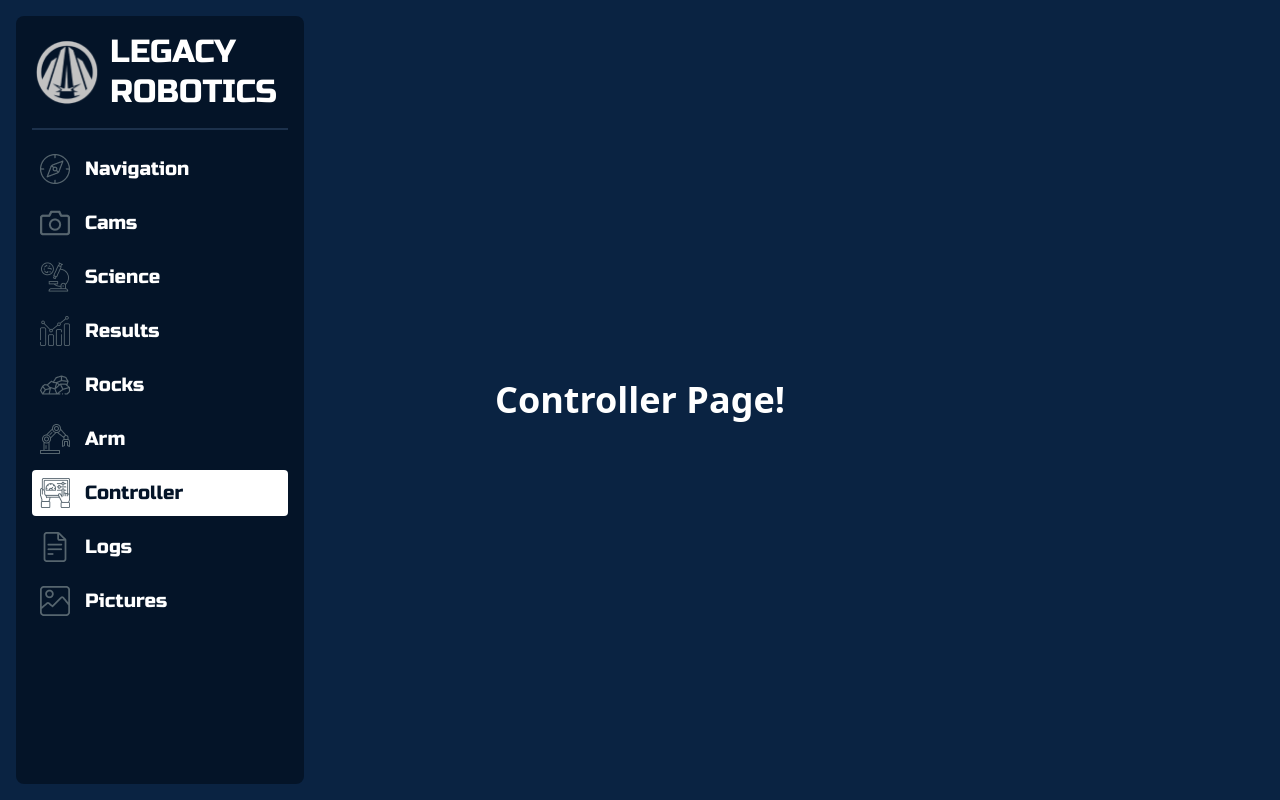
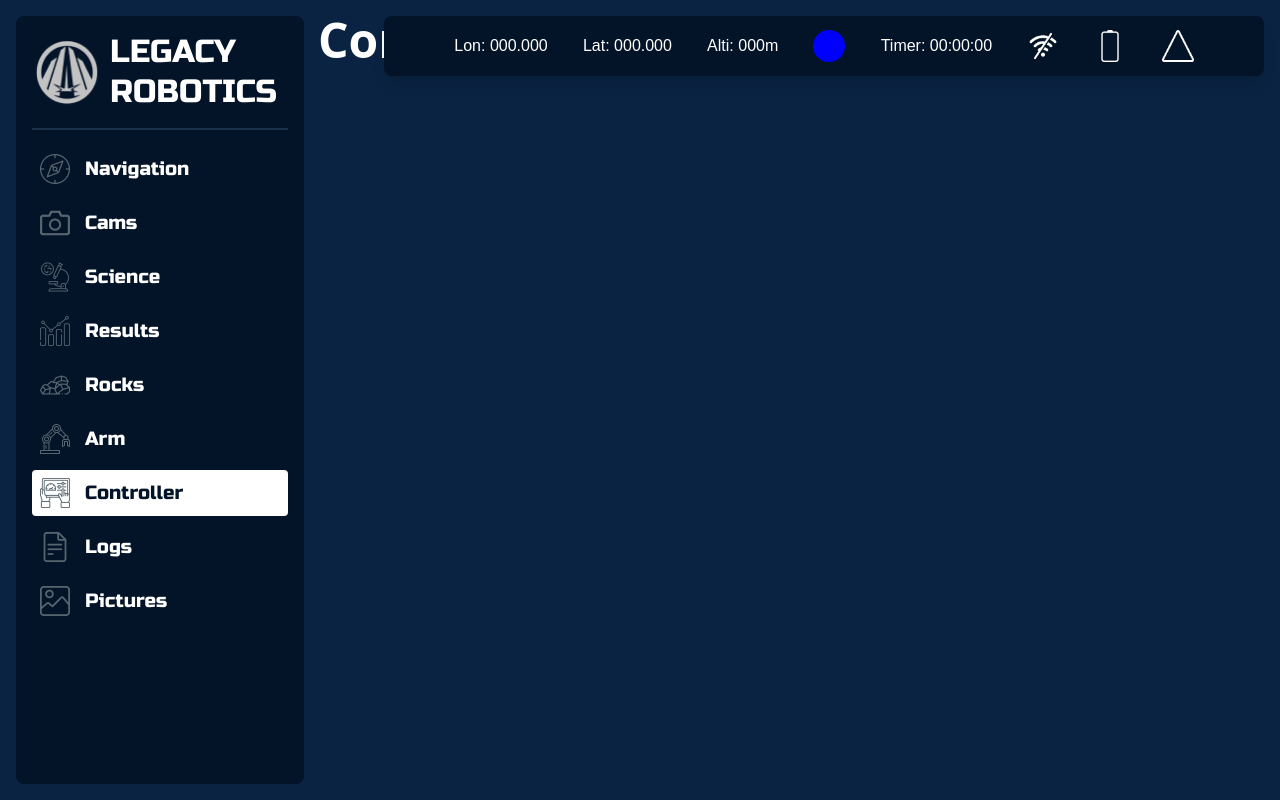
Before and after one commit to UCI-Legacy-Robotics/Base-Station, a React (Vite) app: page /Controller in a window 1280 px wide. Built offline with nearby package versions, Linux system fonts and the light colour scheme; a web font is replaced by a local one.

Commit message:
Layout setup

```diff
--- /dev/null
+++ b/src/components/Layout.jsx
@@ -0,0 +1,19 @@
+import React from 'react';
+import Navbar from '../components/Navbar';
+import StatusBar from '../components/Statusbar';
+
+const styles = {
+  Container: "relative h-screen bg-[#0A2342]",
+};
+
+const Layout = ({ children }) => {
+  return (
+    <div className={styles.Container}>
+      <Navbar />
+      <StatusBar />
+      {children}
+    </div>
+  );
+};
+
+export default Layout;
--- a/src/pages/Arm.jsx
+++ b/src/pages/Arm.jsx
@@ -1,27 +1,17 @@
 import React from 'react';
-import Navbar from '../components/Navbar';
+import Layout from '../components/Layout';
 
-const containerClasses = [
-  "flex",
-  "items-center",
-  "justify-center",
-  "h-screen",
-  "bg-[#0A2342]",
-  "relative"
-].join(' ');
-
-const headingClasses = [
-  "text-white",
-  "text-4xl",
-  "font-bold"
-].join(' ');
+// Styles object
+const styles = {
+  Heading: "text-white text-5xl font-extrabold pl-[19.875rem] pt-[1rem]",
+};
 
 const Arm = () => {
   return (
-    <div className={containerClasses}>
-      <Navbar />
-      <h1 className={headingClasses}>Arm Page!</h1>
-    </div>
+    <Layout>
+      <h1 className={styles.Heading}>Arm</h1>
+      {/* more content */}
+    </Layout>
   );
 };
 
--- a/src/pages/Cams.jsx
+++ b/src/pages/Cams.jsx
@@ -1,27 +1,17 @@
 import React from 'react';
-import Navbar from '../components/Navbar';
+import Layout from '../components/Layout';
 
-const containerClasses = [
-  "flex",
-  "items-center",
-  "justify-center",
-  "h-screen",
-  "bg-[#0A2342]",
-  "relative"
-].join(' ');
-
-const headingClasses = [
-  "text-white",
-  "text-4xl",
-  "font-bold"
-].join(' ');
+// Styles object
+const styles = {
+  Heading: "text-white text-5xl font-extrabold pl-[19.875rem] pt-[1rem]",
+};
 
 const Cams = () => {
   return (
-    <div className={containerClasses}>
-      <Navbar />
-      <h1 className={headingClasses}>Cams Page!</h1>
-    </div>
+    <Layout>
+      <h1 className={styles.Heading}>Cams</h1>
+      {/* more content */}
+    </Layout>
   );
 };
 
--- a/src/pages/Controller.jsx
+++ b/src/pages/Controller.jsx
@@ -1,27 +1,17 @@
 import React from 'react';
-import Navbar from '../components/Navbar';
+import Layout from '../components/Layout';
 
-const containerClasses = [
-  "flex",
-  "items-center",
-  "justify-center",
-  "h-screen",
-  "bg-[#0A2342]",
-  "relative"
-].join(' ');
-
-const headingClasses = [
-  "text-white",
-  "text-4xl",
-  "font-bold"
-].join(' ');
+// Styles object
+const styles = {
+  Heading: "text-white text-5xl font-extrabold pl-[19.875rem] pt-[1rem]",
+};
 
 const Controller = () => {
   return (
-    <div className={containerClasses}>
-      <Navbar />
-      <h1 className={headingClasses}>Controller Page!</h1>
-    </div>
+    <Layout>
+      <h1 className={styles.Heading}>Controller</h1>
+      {/* more content */}
+    </Layout>
   );
 };
 
--- a/src/pages/Loading.jsx
+++ b/src/pages/Loading.jsx
@@ -1,41 +1,18 @@
-import React, { useEffect } from 'react'
-import { useNavigate } from 'react-router-dom'
+import React from 'react';
+import Layout from '../components/Layout';
 
-const containerClasses = [
-  "loading-container",
-  "flex",
-  "items-center",
-  "justify-center",
-  "h-screen",
-  "bg-[#0A2342]"
-].join(' ')
-
-const imageClasses = [
-  "loading-image",
-  "w-[470px]",
-  "h-[610px]"
-].join(' ')
+// Styles object
+const styles = {
+  Heading: "text-white text-5xl font-extrabold pl-[19.875rem] pt-[1rem]",
+};
 
 const Loading = () => {
-  const navigate = useNavigate()
+  return (
+    <Layout>
+      <h1 className={styles.Heading}>Loading</h1>
+      {/* more content */}
+    </Layout>
+  );
+};
 
-  useEffect(() => {
-    const timer = setTimeout(() => {
-      navigate('/navigation')
-    }, 3000)
-
-    return () => clearTimeout(timer)
-  }, [navigate])
-
-  return (
-    <div className={containerClasses}>
-      <img
-        src="/src/assets/Logo.png"
-        alt="Legacy Logo"
-        className={imageClasses}
-      />
-    </div>
-  )
-}
-
-export default Loading
+export default Loading;
--- a/src/pages/Logs.jsx
+++ b/src/pages/Logs.jsx
@@ -1,27 +1,17 @@
 import React from 'react';
-import Navbar from '../components/Navbar';
+import Layout from '../components/Layout';
 
-const containerClasses = [
-  "flex",
-  "items-center",
-  "justify-center",
-  "h-screen",
-  "bg-[#0A2342]",
-  "relative"
-].join(' ');
-
-const headingClasses = [
-  "text-white",
-  "text-4xl",
-  "font-bold"
-].join(' ');
+// Styles object
+const styles = {
+  Heading: "text-white text-5xl font-extrabold pl-[19.875rem] pt-[1rem]",
+};
 
 const Logs = () => {
   return (
-    <div className={containerClasses}>
-      <Navbar />
-      <h1 className={headingClasses}>Logs Page!</h1>
-    </div>
+    <Layout>
+      <h1 className={styles.Heading}>Logs</h1>
+      {/* more content */}
+    </Layout>
   );
 };
 
--- a/src/pages/Navigation.jsx
+++ b/src/pages/Navigation.jsx
@@ -1,21 +1,17 @@
 import React from 'react';
-import Navbar from '../components/Navbar';
-import StatusBar from '../components/Statusbar';
+import Layout from '../components/Layout';
 
-// Extended styles object with updated classes
+// Styles object
 const styles = {
-  container: "relative h-screen bg-[#0A2342] pl-[19.875rem] pt-[1rem]",
-  navbar: "absolute left-[1rem] top-[1rem] bottom-[1rem] w-[18rem] text-[#FFFFFF] rounded-[0.5rem] bg-[#041428]",
-  heading: "text-white text-5xl font-extrabold",
+  Heading: "text-white text-5xl font-extrabold pl-[19.875rem] pt-[1rem]",
 };
 
 const Navigation = () => {
   return (
-    <div className={styles.container}>
-      <Navbar className={styles.navbar} />
-      <StatusBar/>
-      <h1 className={styles.heading}>Navigation</h1>
-    </div>
+    <Layout>
+      <h1 className={styles.Heading}>Navigation</h1>
+      {/* more content */}
+    </Layout>
   );
 };
 
--- a/src/pages/Pictures.jsx
+++ b/src/pages/Pictures.jsx
@@ -1,27 +1,17 @@
 import React from 'react';
-import Navbar from '../components/Navbar';
+import Layout from '../components/Layout';
 
-const containerClasses = [
-  "flex",
-  "items-center",
-  "justify-center",
-  "h-screen",
-  "bg-[#0A2342]",
-  "relative"
-].join(' ');
-
-const headingClasses = [
-  "text-white",
-  "text-4xl",
-  "font-bold"
-].join(' ');
+// Styles object
+const styles = {
+  Heading: "text-white text-5xl font-extrabold pl-[19.875rem] pt-[1rem]",
+};
 
 const Pictures = () => {
   return (
-    <div className={containerClasses}>
-      <Navbar />
-      <h1 className={headingClasses}>Pictures Page!</h1>
-    </div>
+    <Layout>
+      <h1 className={styles.Heading}>Pictures</h1>
+      {/* more content */}
+    </Layout>
   );
 };
 
--- a/src/pages/Results.jsx
+++ b/src/pages/Results.jsx
@@ -1,27 +1,17 @@
 import React from 'react';
-import Navbar from '../components/Navbar';
+import Layout from '../components/Layout';
 
-const containerClasses = [
-  "flex",
-  "items-center",
-  "justify-center",
-  "h-screen",
-  "bg-[#0A2342]",
-  "relative"
-].join(' ');
-
-const headingClasses = [
-  "text-white",
-  "text-4xl",
-  "font-bold"
-].join(' ');
+// Styles object
+const styles = {
+  Heading: "text-white text-5xl font-extrabold pl-[19.875rem] pt-[1rem]",
+};
 
 const Results = () => {
   return (
-    <div className={containerClasses}>
-      <Navbar />
-      <h1 className={headingClasses}>Results Page!</h1>
-    </div>
+    <Layout>
+      <h1 className={styles.Heading}>Results</h1>
+      {/* more content */}
+    </Layout>
   );
 };
 
--- a/src/pages/Rocks.jsx
+++ b/src/pages/Rocks.jsx
@@ -1,27 +1,17 @@
 import React from 'react';
-import Navbar from '../components/Navbar';
+import Layout from '../components/Layout';
 
-const containerClasses = [
-  "flex",
-  "items-center",
-  "justify-center",
-  "h-screen",
-  "bg-[#0A2342]",
-  "relative"
-].join(' ');
-
-const headingClasses = [
-  "text-white",
-  "text-4xl",
-  "font-bold"
-].join(' ');
+// Styles object
+const styles = {
+  Heading: "text-white text-5xl font-extrabold pl-[19.875rem] pt-[1rem]",
+};
 
 const Rocks = () => {
   return (
-    <div className={containerClasses}>
-      <Navbar />
-      <h1 className={headingClasses}>Rocks Page!</h1>
-    </div>
+    <Layout>
+      <h1 className={styles.Heading}>Rocks</h1>
+      {/* more content */}
+    </Layout>
   );
 };
 
--- a/src/pages/Science.jsx
+++ b/src/pages/Science.jsx
@@ -1,27 +1,17 @@
 import React from 'react';
-import Navbar from '../components/Navbar';
+import Layout from '../components/Layout';
 
-const containerClasses = [
-  "flex",
-  "items-center",
-  "justify-center",
-  "h-screen",
-  "bg-[#0A2342]",
-  "relative"
-].join(' ');
-
-const headingClasses = [
-  "text-white",
-  "text-4xl",
-  "font-bold"
-].join(' ');
+// Styles object
+const styles = {
+  Heading: "text-white text-5xl font-extrabold pl-[19.875rem] pt-[1rem]",
+};
 
 const Science = () => {
   return (
-    <div className={containerClasses}>
-      <Navbar />
-      <h1 className={headingClasses}>Science Page!</h1>
-    </div>
+    <Layout>
+      <h1 className={styles.Heading}>Science</h1>
+      {/* more content */}
+    </Layout>
   );
 };
 
```
